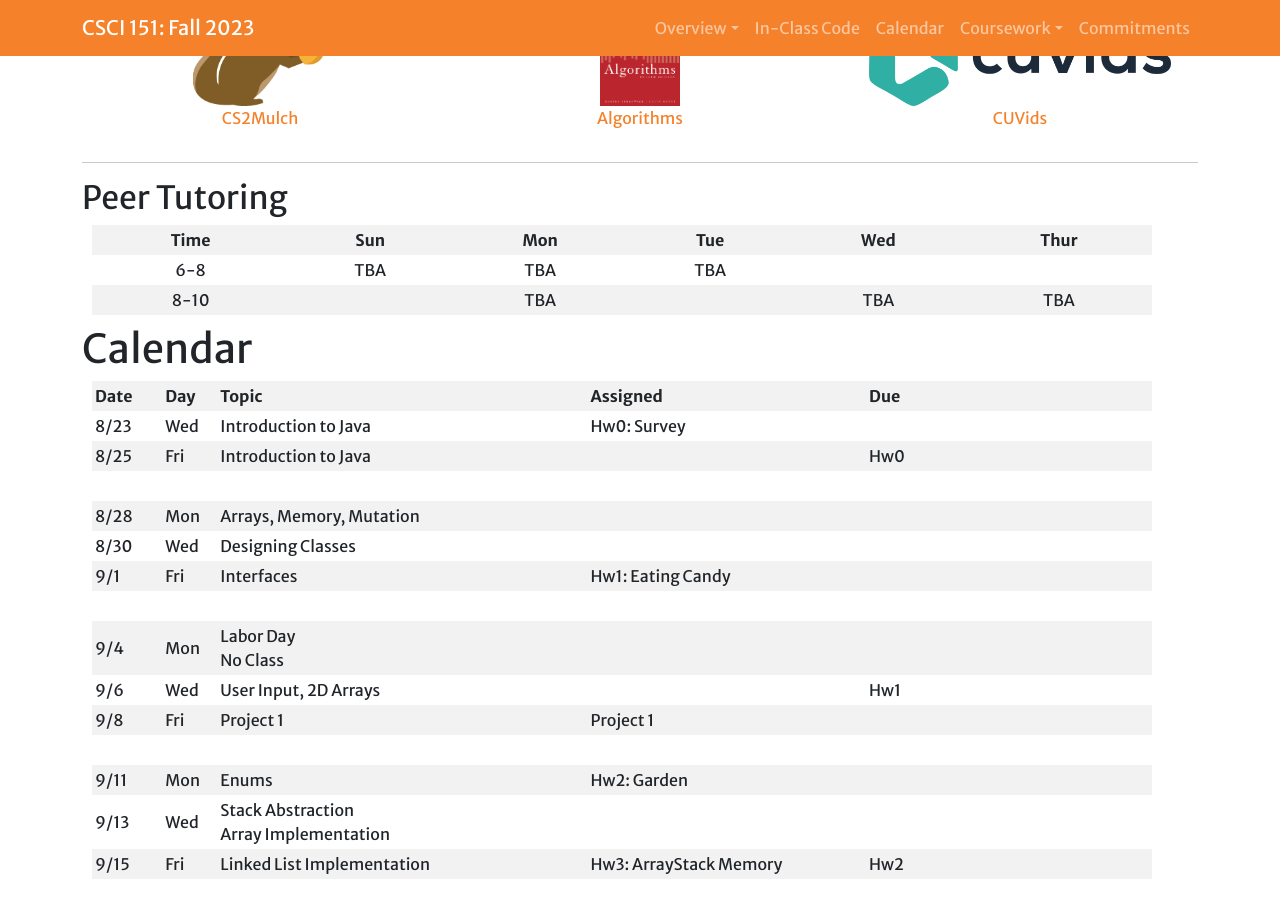
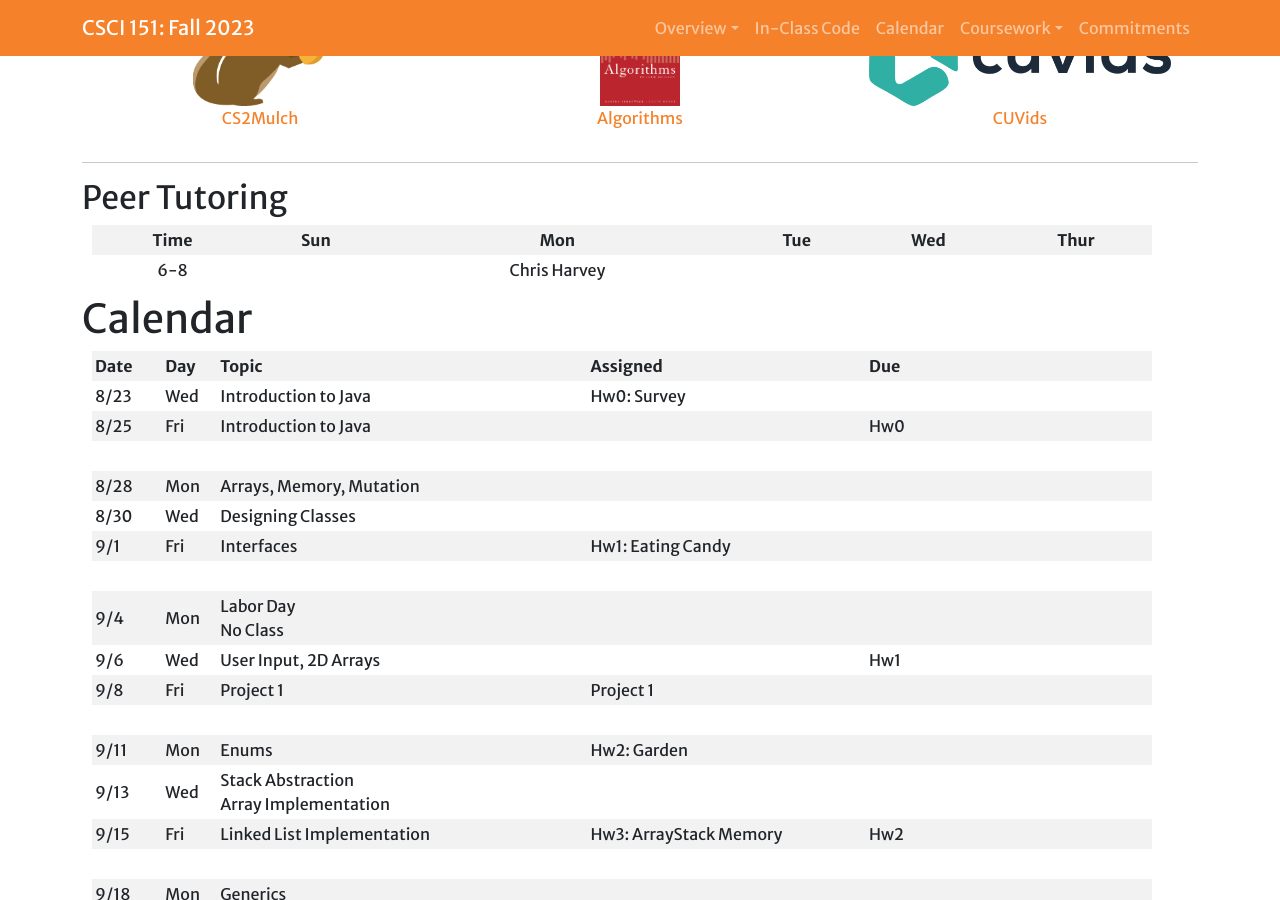
Before and after one commit to Hendrix-CS/csci151, a Jekyll site: the page built from index.md, in a window 1280 px wide and 900 px high, scrolled down 1468 px. Built offline with Jekyll 4.4.1, drawn with Linux system fonts in a browser that asks for light colours; a script that is not in the unit is left out; our own code applies the rules of GitHub Pages for plain Markdown files.

Commit message:
Added TA hours

```diff
--- a/index.md
+++ b/index.md
@@ -36,8 +36,7 @@ Upon completing this course, our goal is for you to be able to:
 
 | Time | Sun | Mon   | Tue  | Wed  | Thur |
 |:----:|:---:|:-----:|:----:|:----:|:----:|
-|6-8   |TBA	 | TBA   | TBA  |      |      |
-|8-10  |     | TBA   |      | TBA  | TBA  |
+|6-8   |	 | Chris Harvey   |  |      |      |
 
 # <a name="calendar">Calendar</a>
 
```
